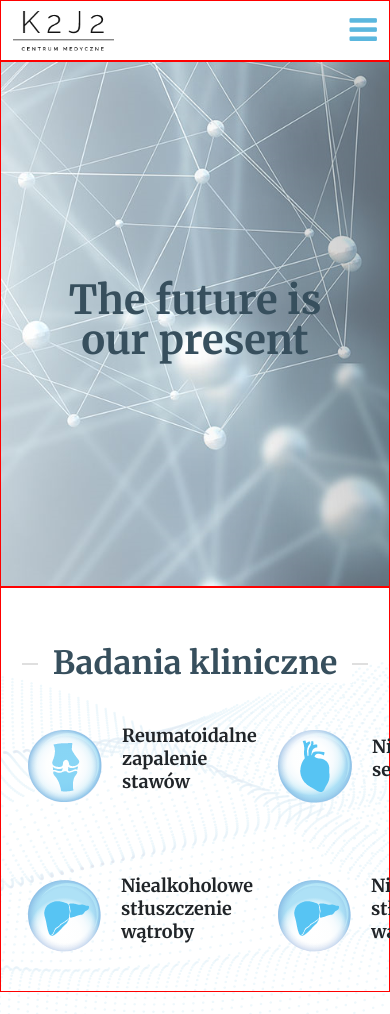
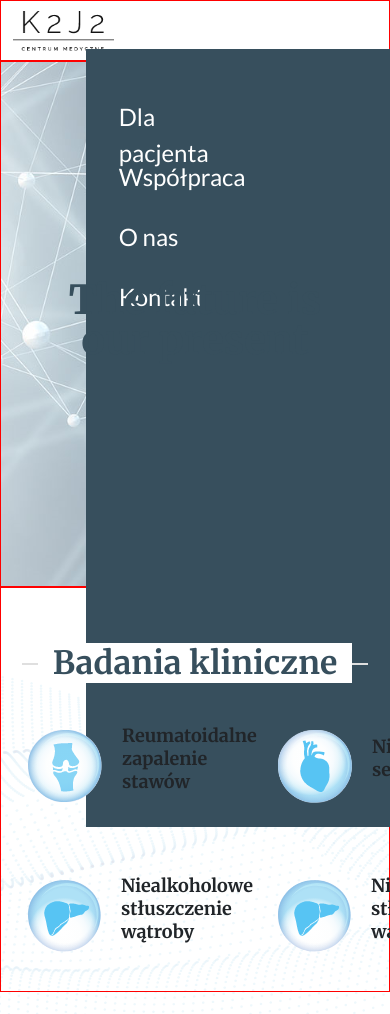
Before and after one commit to MichalMSzczepanski/K2J2_frontend, a plain HTML site: page index.html in a window 390 px wide. Shown: the top 1014 px of the page. Drawn offline with nearby package versions, Linux system fonts and the light colour scheme.

Commit message:
częściowo zrobione menu rozwijalne na mobile

```diff
--- a/css/style.css
+++ b/css/style.css
@@ -136,6 +136,56 @@
     padding: 0;
     line-height: 2.5;
 }
+
+.mobile-menu-button {
+    text-align: right;
+    margin-top: 15px;
+}
+
+
+
+
+.mobile-list-menu {
+    height: 778px;
+    width: 390px;
+}
+
+.mobile-list-menu ul {
+    height: 778px;
+    width: 390px;
+    background: #374F5D;
+    border: #707070 1px;
+    z-index: inherit;
+}
+
+.mobile-list-menu ul li {
+    width: 148px;
+    height: 29px;
+    padding-top: 50px;
+    padding-left: 33px;
+    padding-right: 20px;
+    padding-bottom: 10px;
+    margin-right: 0;
+}
+
+.mobile-list-menu ul li span {
+    height: 778px;
+    width: 390px;
+
+}
+
+.mobile-text {
+    height: 778px;
+    width: 390px;
+    font: normal normal semibold Lato;
+    font-size: 24px;
+    text-align: left;
+    color: #fff;
+    text-decoration: none;
+    padding-top: 50px;
+}
+
+
 
 
 .languages-list {
@@ -533,7 +583,7 @@ ul {
     /* NAVIGATION */
 
     .nav {
-        display:none;
+        display: none;
     }
 
     /* MENU */
@@ -543,11 +593,12 @@ ul {
 
     }
 
-    .menu-options, .menu-languages {
+    .menu-options,
+    .menu-languages {
         display: none;
     }
 
-    .menu-logo img{
+    .menu-logo img {
         height: 40px;
     }
 
@@ -557,7 +608,7 @@ ul {
         margin-bottom: auto;
     }
 
-    .mobile-hamburger i{
+    .mobile-hamburger i {
         height: 25px;
         color: #5BB7DE
     }
@@ -575,9 +626,10 @@ ul {
         line-height: 1em;
         text-align: center;
     }
-/*
+
+    /*
     .header .blue-btn {
         display: block;
     } */
 
-    }
+}
--- a/index.html
+++ b/index.html
@@ -129,8 +129,34 @@
                 </div>
             </div>
         </div>
-        <div class="mobile-hamburger">
-            <i class="fa fa-bars fa-2x"></i>
+        <div class=wrapper-mobile>
+            <div class="mobile-menu">
+                <div class="mobile-hamburger">
+                    <div class="mobile-menu-button">
+                        <i class="fa fa-bars fa-2x"></i>
+                    </div>
+                    <div class="mobile-list-menu">
+                        <ul >
+                            <li >
+                                <a href="#" class="mobile-text">
+                                    <span >Dla pacjenta</span>
+                            </a></li>
+                            <li >
+                                <a href="#" class="mobile-text">
+                                <span >Współpraca</span>
+                            </a></li>
+                            <li >
+                                <a href="#" class="mobile-text">
+                                <span>O nas</span>
+                            </a></li>
+                            <li >
+                                <a href="#" class="mobile-text">
+                                <span >Kontakt</span>
+                            </a></li>
+                        </ul>
+                    </div>
+                </div>
+            </div>
         </div>
     </div>
 
--- a/js/app.js
+++ b/js/app.js
@@ -1,5 +1,8 @@
 var menu = document.querySelector(".menu-languages-copy");
 var list = document.querySelector(".languages-list");
+
+var mobileMenu = document.querySelector(".mobile-menu");
+var mobileList = document.querySelector(".mobile-list-menu");
 
 var touchmove = document.querySelector("tu wpisać to co będzie do obsługiwania zdarzenia");
 const imageList = document.querySelectorAll(".site-example-img");
@@ -11,6 +14,14 @@ menu.addEventListener("click", function(){
         list.style.display = "none";
     } else {
         list.style.display = "block";
+    }
+})
+
+mobileMenu.addEventListener("touchstart", function(){
+    if(mobileList.style.display === "block") {
+        mobileList.style.display = "none";
+    } else {
+        mobileList.style.display = "block";
     }
 })
 
```
